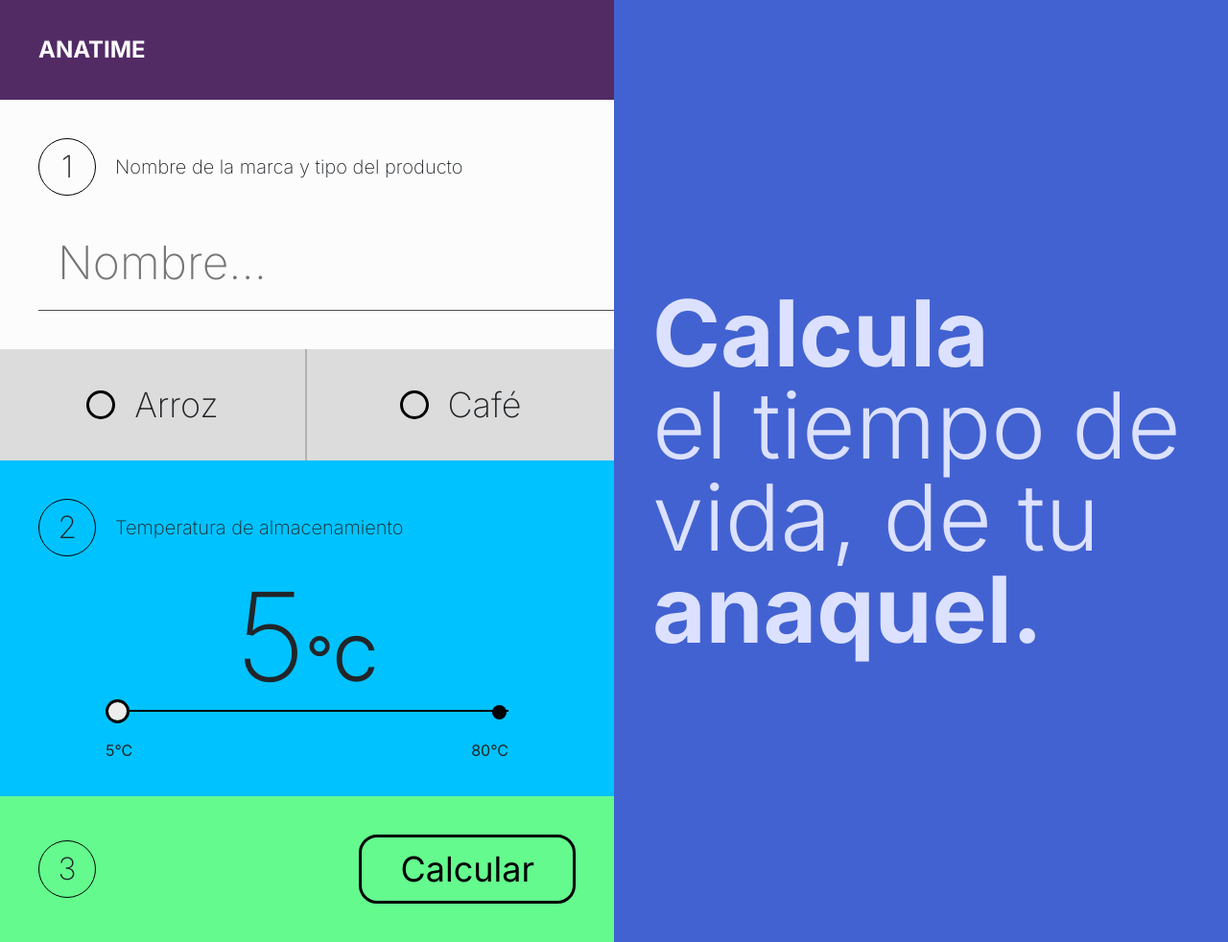
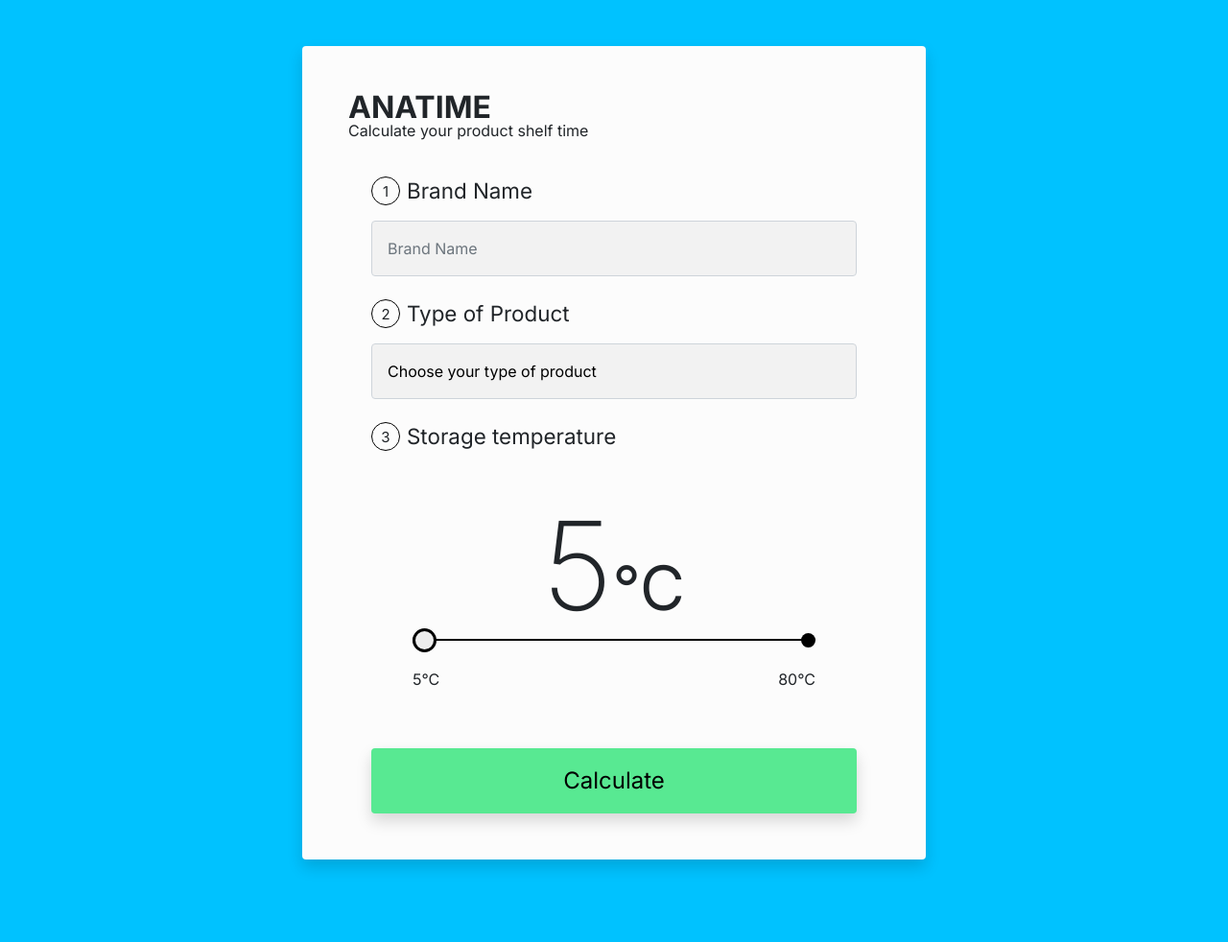
Before and after one commit to juliosalasz/clientHtml, a plain HTML site: page index.html in a window 1280 px wide. Shown: the whole page at 96% size. After the commit the page ends 944 px from the top, so only its background shows below. Drawn offline with nearby package versions, Linux system fonts and the light colour scheme.

Commit message:
New Design and bootstrap integration

```diff
--- a/index.html
+++ b/index.html
@@ -23,61 +23,62 @@
     <title>AnaTime - Tiempo de vida de Anaquel</title>
     <script src="https://ajax.googleapis.com/ajax/libs/jquery/3.7.0/jquery.min.js"></script>
   </head>
-  <body>
-    <main class="wrapper">
-      <section id="form" class="mainContainer column-left form">
-        <section id="nav">
-          <div class="nav comp-padding"><h1>ANATIME</h1></div>
-        </section>
-        <form class="form-container">
-          <section id="brand" class="brand">
-            <div class="brandForm comp-padding">
-              <div class="brand-title">
-                <div><div class="step-number">1</div></div>
-                <h2 class="heading">Nombre de la marca y tipo del producto</h2>
+  <body class="background-app">
+    <!-- Form HTML -->
+    <div
+      id="rangeSlider"
+      class="py-3 py-md-5 sliderback d-flex align-items-center"
+    >
+      <div class="p-3 p-md-5 main-container container-sm rounded shadow">
+        <div class="pb-4 title">
+          <h1>ANATIME</h1>
+          <h3>Calculate your product shelf time</h3>
         </div>
-              <div class="brandInput">
+        <form class="px-2 px-md-4 pt-3 d-flex flex-column gap-4">
+          <div class="form-group d-flex flex-column gap-3">
+            <label for="bname" class="label-form d-flex align-items-center"
+              ><div class="step-number">1</div>
+              Brand Name</label
+            >
             <input
               type="text"
+              class="form-control input-background p-3"
               id="bname"
               name="bname"
-                  placeholder="Nombre..."
+              aria-describedby="emailHelp"
               value=""
-                  class="brand-input-name"
+              placeholder="Brand Name"
               oninput="{brandName(this.value)}"
             />
+            <small id="brand-error" class="form-text text-danger brand-miss"
+              >Please add a brand name.</small
+            >
           </div>
+          <div class="form-group d-flex flex-column gap-3">
+            <label class="label-form d-flex align-items-center"
+              ><div class="step-number">2</div>
+              Type of Product</label
+            >
+            <select
+              class="form-control select-background p-3"
+              id="select-product"
+              onchange="getSelectValue(this.value)"
+            >
+              <option selected value="null">Choose your type of product</option>
+              <option value="rice">Rice</option>
+              <option value="coffee">Coffee</option>
+            </select>
+            <small id="type-error" class="form-text text-danger brand-miss"
+              >Please choose a type of product</small
+            >
           </div>
-            <div class="radio-button">
-              <div id="line" class="radio-choice line-sep">
-                <input
-                  type="radio"
-                  id="arroz"
-                  name="type"
-                  value="arroz"
-                  onclick="{typeChoice('arroz')}"
-                />
-                <label for="arroz">Arroz</label>
-              </div>
-              <div class="radio-choice">
-                <input
-                  type="radio"
-                  id="cafe"
-                  name="type"
-                  value="cafe"
-                  onclick="{typeChoice('cafe')}"
-                />
-                <label for="cafe">Café</label>
-              </div>
-            </div>
-          </section>
-          <section id="temp" class="temperature">
-            <div id="rangeSlider" class="fakeBack comp-padding">
+          <div class="form-group d-flex flex-column gap-3">
+            <label class="label-form d-flex align-items-center"
+              ><div class="step-number">3</div>
+              Storage temperature</label
+            >
+            <div class="fakeBack comp-padding rounded">
               <div class="rangeSlider">
-                <div class="brand-title">
-                  <div><div class="step-number">2</div></div>
-                  <h2 class="heading">Temperatura de almacenamiento</h2>
-                </div>
                 <div class="content">
                   <div class="sliderNumber">
                     <span id="rangeValue">5</span><span class="temp">°C</span>
@@ -90,7 +91,7 @@
                     <div class="sliderInterface">
                       <input
                         type="range"
-                        name=""
+                        name="temperature"
                         value="5"
                         min="5"
                         max="80"
@@ -107,56 +108,73 @@
                 </div>
               </div>
             </div>
-          </section>
-          <section id="calc" class="calculation">
-            <div class="calculation-container comp-padding">
-              <div><div class="step-number">3</div></div>
+          </div>
           <button
             type="button"
+            class="btn py-3 btn-calculate shadow"
             onclick="{calculate()}"
-                class="calculate-button"
           >
-                Calcular
+            Calculate
           </button>
+        </form>
       </div>
-          </section>
-        </form>
-      </section>
-      <section id="result" class="mainContainer column-right result">
-        <div class="result-container">
-          <div id="resultMessage" class="comp-padding">
-            <!-- <div class="result-wrapper">
-              <div class="result-message">
-                <p class="result-intro">
-                  EL TIEMPO DE VIDA DE TU PRODUCTO DE LA MARCA
+    </div>
+
+    <!-- Modal -->
+    <div
+      class="modal fade"
+      id="resultModal"
+      tabindex="-1"
+      role="dialog"
+      aria-labelledby="ModalLabel"
+      aria-hidden="true"
+    ></div>
+
+    <script
+      src="https://cdn.jsdelivr.net/npm/bootstrap@5.1.3/dist/js/bootstrap.bundle.min.js"
+      integrity="sha384-ka7Sk0Gln4gmtz2MlQnikT1wXgYsOg+OMhuP+IlRH9sENBO0LRn5q+8nbTov4+1p"
+      crossorigin="anonymous"
+    ></script>
+    <script type="text/javascript" src="./src/script.js"></script>
+  </body>
+</html>
+
+<!--
+
+  <div class="modal-dialog" role="document">
+        <div class="modal-content">
+          <div class="modal-header">
+            <p class="result-intro p-4">
+              BRAND:
               <span class="bold-message">COSTEÑO</span>
             </p>
-                <div class="results">
-                  <p class="result-text">Es de</p>
-                  <div class="result-display">
-                    <h3 class="result-bold">3.6 Meses</h3>
-                    <p class="result-text">en polietileno de alta densidad</p>
           </div>
-                  <h3 class="y">Y</h3>
-                  <div class="result-display">
-                    <h3 class="result-bold">3.6 Meses</h3>
-                    <p class="result-text">en polietileno de baja densidad.</p>
+          <div class="modal-body">
+            <div class="result-message p-4">
+              <div class="d-flex flex-column gap-4">
+                <h3 class="result-bold">You product shelf life is:</h3>
+                <p class="result-text">
+                  <span class="result-bold">3.6 Months</span> in high density
+                  polyethylene.
+                </p>
+                <p class="result-text">
+                  <span class="result-bold">3.6 Months</span> in low density
+                  polyethylene.
+                </p>
               </div>
             </div>
           </div>
-            </div> -->
-
-            <h3 class="cal-message">
-              <span class="bold-message">Calcula</span><br />
-              el tiempo de vida, de tu <br /><span class="bold-message"
-                >anaquel.</span
+          <div class="modal-footer">
+            <button
+              type="button"
+              class="btn btn-secondary"
+              data-bs-dismiss="modal"
             >
-            </h3>
+              Close
+            </button>
           </div>
         </div>
-      </section>
-    </main>
+      </div>
 
-    <script type="text/javascript" src="./src/script.js"></script>
-  </body>
-</html>
+
+-->
--- a/src/script.js
+++ b/src/script.js
@@ -8,23 +8,18 @@ let infoObject = {
 function brandName(value) {
   // api object
   infoObject = { ...infoObject, brand: value };
+  console.log(infoObject);
 }
 
-// radio buttons background
+//Select button
 
-const lineColor = "1px solid #4c7a50";
-
-function typeChoice(id) {
-  const radioChoice = document.getElementsByClassName("radio-choice");
-
-  for (i = 0; i < radioChoice.length; i++) {
-    radioChoice[i].classList.remove("active");
-    if (radioChoice[i].children[0].value === id) {
-      radioChoice[i].classList.add("active");
-      infoObject = { ...infoObject, type: id };
-      document.getElementById("line").style.borderRight = lineColor;
+function getSelectValue(value) {
+  if (value === "null") {
+    return;
+  } else {
+    infoObject = { ...infoObject, type: value };
   }
-  }
+  console.log(infoObject);
 }
 
 //temperature
@@ -36,56 +31,98 @@ function rangeSlide(value, min, max) {
   const backValue = (value - min) / (max - min);
   const color = `rgb(255, 199, 54, ${backValue})`;
   document.getElementById("rangeSlider").style.backgroundColor = color;
+  console.log(infoObject);
 }
 
 //calculate
 
-const resultMessage = document.getElementById("resultMessage");
+const resultMessage = document.getElementById("resultModal");
 let highDensity;
 let lowDensity;
 
 function calculate() {
-  if (infoObject.type === "arroz") {
+  //check for info
+
+  if (!infoObject.brand) {
+    document.getElementById("brand-error").classList.add("active");
+    console.log("No brand");
+  } else if (!infoObject.type) {
+    document.getElementById("type-error").classList.add("active");
+    console.log("No type");
+  } else {
+    document.getElementById("brand-error").classList.remove("active");
+    document.getElementById("type-error").classList.remove("active");
+    console.log("calc ready");
+  }
+
+  //Calculate the number
+
+  if (infoObject.type === "rice") {
     highDensity = 6.4 - 0.35 * infoObject.temperature;
 
     lowDensity = 5.6 - 0.12 * infoObject.temperature;
   }
-  if (infoObject.type === "cafe") {
+  if (infoObject.type === "coffee") {
     highDensity = 4 - 0.35 * infoObject.temperature;
 
     lowDensity = 3.5 - 0.12 * infoObject.temperature;
-    infoObject = { ...infoObject, type: "café" };
   }
 
-  resultMessage.innerHTML = `<div class="result-wrapper">
-  <div class="result-message">
-    <p class="result-intro">
-      EL TIEMPO DE VIDA DE TU ${infoObject.type.toUpperCase()} DE LA MARCA
+  //Insert info in Modal
+
+  resultMessage.innerHTML = `
+  <div class="modal-dialog" role="document">
+  <div class="modal-content">
+    <div class="modal-header">
+      <p class="result-intro p-4">
+        BRAND:
         <span class="bold-message">${infoObject.brand.toUpperCase()}</span>
       </p>
-    <div class="results">
-      <p class="result-text">Es de</p>
-      <div class="result-display">
+    </div>
+    <div class="modal-body">
+      <div class="result-message p-4">
+        <div class="d-flex flex-column gap-4">
+          <h3 class="result-bold">You product shelf life is:</h3>
+          <p class="result-text">
           ${
             highDensity < 0
-          ? `<p class= "result-text">Su producto ya expiro</p>`
-          : `   <h3 class="result-bold">${highDensity.toFixed(2)} Meses</h3>
-      <p class="result-text">en polietileno de alta densidad</p>`
+              ? `<p class= "result-text">Your product in high density
+              polyethylene has expired.</p>`
+              : `<span class="result-bold">${highDensity.toFixed(
+                  2
+                )} Months</span> in high density
+              polyethylene.`
           }
 
-      </div>
-      <h3 class="y">Y</h3>
-      <div class="result-display">
+          </p>
+          <p class="result-text">
           ${
             lowDensity < 0
-          ? `<p class= "result-text">Su producto ya expiro</p>.`
-          : `<h3 class="result-bold">${lowDensity.toFixed(2)} Meses</h3>
-          <p class="result-text">en polietileno de baja densidad.</p>`
+              ? `<p class= "result-text">Your product in low density
+              polyethylene has expired.`
+              : `          <span class="result-bold">${lowDensity.toFixed(
+                  2
+                )} Months</span> in low density
+              polyethylene.`
           }
+
+          </p>
         </div>
       </div>
     </div>
+    <div class="modal-footer">
+      <button
+        type="button"
+        class="btn btn-secondary"
+        data-bs-dismiss="modal"
+      >
+        Close
+      </button>
+    </div>
+  </div>
 </div>`;
+
+  //open Modal
+  var myModal = new bootstrap.Modal(document.getElementById("resultModal"));
+  myModal.show();
 }
-
-console.log("GIT");
--- a/src/style.css
+++ b/src/style.css
@@ -2,8 +2,9 @@
   --brand-bg: #fcfcfc;
   --temp-bg-hot: #ffc736;
   --temp-bg-cold: #00c2ff;
-  --calc-bg-active: #64fa8e;
-  --calc-bg-inactive: #dcdcdc;
+  --calc-bg-active: #58e992;
+  --calc-bg-hover: #36d676;
+  --calc-bg-inactive: #f2f2f2;
   --result-bg: #4262d1;
   --nav-title-bg: #522b65;
 
@@ -18,178 +19,91 @@
 
 body {
   font-family: "Inter", sans-serif;
-  display: flex;
-  justify-content: space-between;
-  flex-direction: column;
-  align-items: center;
-  height: 100vh;
-}
-.wrapper {
-  width: 100%;
-  height: auto;
-  display: flex;
-}
-.column-left,
-.column-right {
-  width: 50%;
-  height: 100%;
-  box-sizing: border-box;
 }
 
-.mainContainer {
-  flex: 1;
+.background-app {
+  background-color: var(--temp-bg-cold);
+}
+.sliderback {
+  min-height: 100vh;
+  width: auto;
 }
 
-.result {
-  background-color: var(--result-bg);
-  display: flex;
-  justify-content: center;
-  align-items: center;
-  height: 100%;
-  color: var(--font-blue-anaquel);
+/*Main container*/
+.main-container {
+  background-color: var(--brand-bg);
+  max-width: 650px;
 }
 
-.form {
-  display: flex;
-  flex-direction: column;
-  align-items: center;
-  justify-content: space-between;
-  height: 100%;
+.title h1 {
+  font-size: 2rem;
+  font-weight: bold;
 }
 
-.form-container {
-  width: 100%;
-  height: 100%;
-  display: flex;
-  flex-direction: column;
-  align-items: center;
-  justify-content: space-between;
+/* FORM*/
+
+.input-background {
+  background-color: var(--calc-bg-inactive);
+  color: var(--font-black);
+}
+.input-background:focus {
+  background-color: var(--calc-bg-inactive);
+}
+.label-form {
+  font-size: 1.4rem;
+}
+
+.select-background {
+  background-color: var(--calc-bg-inactive);
+  color: var(--font-black);
+  font-weight: normal;
+}
+
+.select-background:focus {
+  background-color: var(--calc-bg-inactive);
+}
+.brand-miss {
+  display: none;
+}
+
+.brand-miss.active {
+  display: block;
+}
+
+.btn-calculate {
+  font-size: 1.5rem;
+  color: var(--font-black);
+  background-color: var(--calc-bg-active);
+  border: none;
+}
+.btn-calculate:hover {
+  color: var(--font-black);
+  background-color: var(--calc-bg-hover);
+}
+.btn-calculate:active {
+  color: var(--font-black);
+  background-color: var(--calc-bg-active);
 }
 
 /* reusable elements*/
 
 .step-number {
-  width: 60px;
-  height: 60px;
+  margin-right: 7px;
+  width: 30px;
+  height: 30px;
   border-radius: 50%;
   border: 1px solid var(--font-black);
   display: flex;
   justify-content: center;
   align-items: center;
-  font-size: 32px;
-  font-weight: lighter;
+  font-size: 15px;
+  font-weight: normal;
 }
 
 .comp-padding {
   padding: 40px;
 }
 
-/* font Style */
-
-.heading {
-  font-size: 20px;
-  font-weight: lighter;
-}
-/*nav*/
-#nav {
-  background-color: var(--nav-title-bg);
-  width: 100%;
-}
-
-.nav {
-  font-size: 24px;
-  font-weight: bold;
-  color: var(--brand-bg);
-}
-
-/*Brand Form*/
-
-.brand {
-  width: 100%;
-  flex: 1;
-}
-
-.brandForm {
-  display: flex;
-  flex-direction: column;
-  background-color: var(--brand-bg);
-  gap: 20px;
-}
-.brand-title {
-  display: flex;
-  align-items: center;
-  gap: 20px;
-}
-
-.brand-input-name {
-  border-top: none;
-  border-left: none;
-  border-right: none;
-  border-bottom: 1px solid var(--font-grey);
-  padding: 20px;
-  font-size: 48px;
-  font-weight: 200;
-  color: var(--font-grey);
-  background: var(--brand-bg);
-  transition: padding-bottom 0.5s ease;
-}
-
-.brand-input-name:focus {
-  outline: none;
-  padding-bottom: 30px;
-  color: var(--font-grey);
-}
-
-.radio-button {
-  width: 100%;
-  display: flex;
-  justify-content: space-around;
-  align-items: center;
-}
-.line-sep {
-  border-right: 2px solid #b0b0b0;
-}
-.line-sep-green {
-  border-right: 2px solid #4c7a50;
-}
-.radio-choice {
-  display: flex;
-  justify-content: center;
-  align-items: center;
-  width: 50%;
-  padding: 40px 0;
-  background-color: var(--calc-bg-inactive);
-}
-.radio-choice input[type="radio"] {
-  display: none;
-}
-.radio-choice label {
-  font-size: 36px;
-  font-weight: 200;
-  display: flex;
-  justify-content: center;
-  align-items: center;
-  cursor: pointer;
-}
-.radio-choice label::before {
-  display: block;
-  content: "";
-  height: 30px;
-  width: 30px;
-  border: 3px solid black;
-  border-radius: 50%;
-  margin-right: 20px;
-}
-
-.radio-choice input[type="radio"]:checked + label::before {
-  height: 16px;
-  width: 16px;
-  border: 10px solid black;
-}
-
-.radio-choice.active {
-  background-color: var(--calc-bg-active);
-}
 /* Temperature component*/
 
 .temperature {
@@ -241,7 +155,7 @@ body {
 .range {
   -webkit-appearance: none !important;
   -moz-appearance: none !important;
-  width: 420px;
+  width: 250px;
   height: 2px;
   background: black;
   border: none;
@@ -270,14 +184,37 @@ body {
 }
 
 .sliderends {
-  padding-left: 2px;
-  padding-right: 2px;
-  width: 420px;
+  width: 250px;
   display: flex;
   justify-content: space-between;
   position: absolute;
   z-index: 1;
-  top: 7px;
+  top: 6px;
+}
+
+@media (min-width: 375px) {
+  .sliderends {
+    width: 300px;
+  }
+  .range {
+    width: 300px;
+  }
+}
+@media (min-width: 425px) {
+  .sliderends {
+    width: 350px;
+  }
+  .range {
+    width: 350px;
+  }
+}
+@media (min-width: 576px) {
+  .sliderends {
+    width: 420px;
+  }
+  .range {
+    width: 420px;
+  }
 }
 .end {
   width: 15px;
@@ -296,31 +233,6 @@ body {
 .numbers {
   display: flex;
   padding-top: 30px;
-  justify-content: space-between;
-}
-
-/* Confirm component  */
-
-.calculation {
-  background-color: var(--calc-bg-active);
-  width: 100%;
-}
-
-.calculate-button {
-  background: none;
-  padding: 15px 40px;
-  font-size: 36px;
-  border-radius: 19px;
-  border: 3px solid black;
-}
-.calculate-button:hover {
-  background-color: black;
-  color: var(--calc-bg-active);
-}
-
-.calculation-container {
-  display: flex;
-  align-items: center;
   justify-content: space-between;
 }
 
@@ -346,7 +258,6 @@ body {
 }
 
 .result-message {
-  width: 80%;
   display: flex;
   justify-content: center;
   flex-direction: column;
@@ -354,17 +265,12 @@ body {
   gap: 50px;
 }
 .result-intro {
-  font-size: 48px;
+  font-size: 1.8rem;
   font-weight: 300;
-}
-.results {
-  display: flex;
-  flex-direction: column;
-  gap: 20px;
 }
 
 .result-text {
-  font-size: 40px;
+  font-size: 2rem;
 }
 
 .result-display {
@@ -372,7 +278,7 @@ body {
   flex-direction: column;
 }
 .result-bold {
-  font-size: 96px;
+  font-size: 2rem;
   font-weight: bold;
 }
 
```
Also changed, not shown: savecode.html (added, +132 -0 lines). Lines whose indentation alone changed are shown as unchanged.
